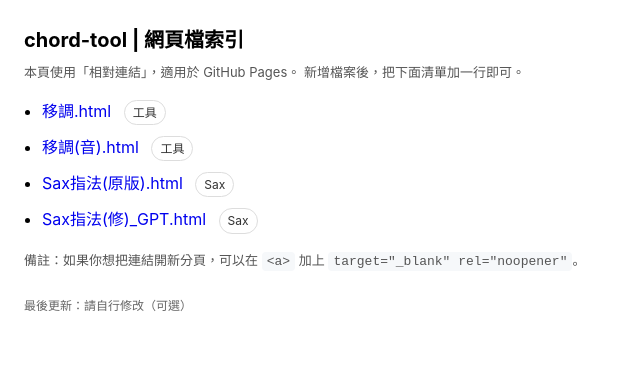
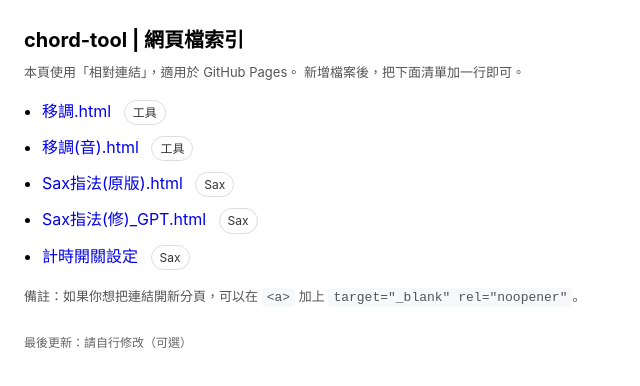
Before and after one commit to gjmommy/chord-tool, a plain HTML site: page index.html in a window 1280 px wide. Shown: the whole page, without its empty margins (0-640 px from the left). Drawn offline with Linux system fonts and the light colour scheme.

Commit message:
Update index.html

```diff
--- a/index.html
+++ b/index.html
@@ -58,6 +58,10 @@
         <a href="Sax指法(修)_GPT.html">Sax指法(修)_GPT.html</a>
         <span class="tag">Sax</span>
       </li>
+      <li>
+        <a href="TimerMModes.html">計時開關設定</a>
+        <span class="tag">Sax</span>
+      </li>
     </ul>
 
     <p class="hint">
```
